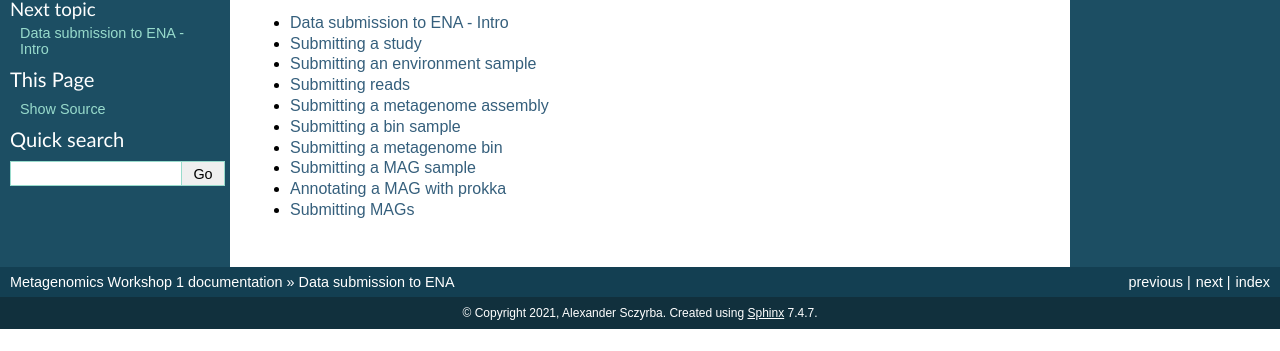
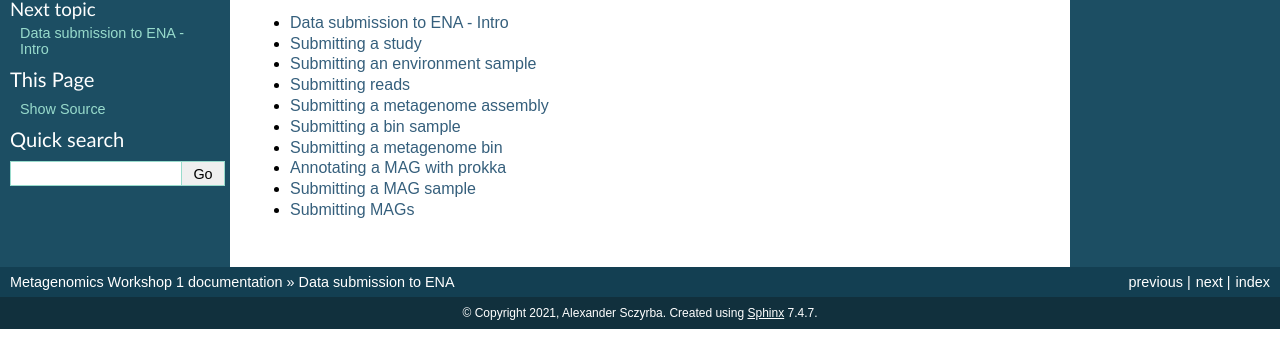
Before and after one commit to metagenomics/metagenomics-workshop, a Sphinx documentation site: the page built from docs/data_submission/index.rst, in a window 1280 px wide. Shown: the part 116-467 px from the top of the page. Built offline with Sphinx 7.4.7, drawn with Linux system fonts in a browser that asks for light colours.

```diff
--- a/docs/data_submission/index.rst
+++ b/docs/data_submission/index.rst
@@ -14,6 +14,6 @@ text here ...
    assembly_submission
    bin_sample
    bin_submission
+   mag_annotation
    mag_sample
-   mag_annotation
    mag_submission
```
